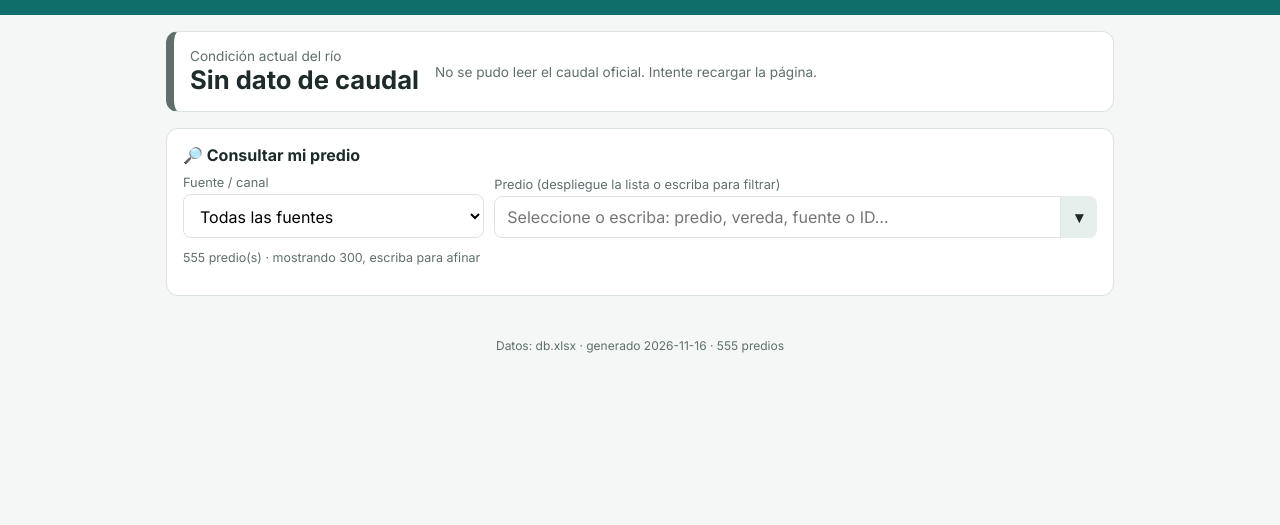
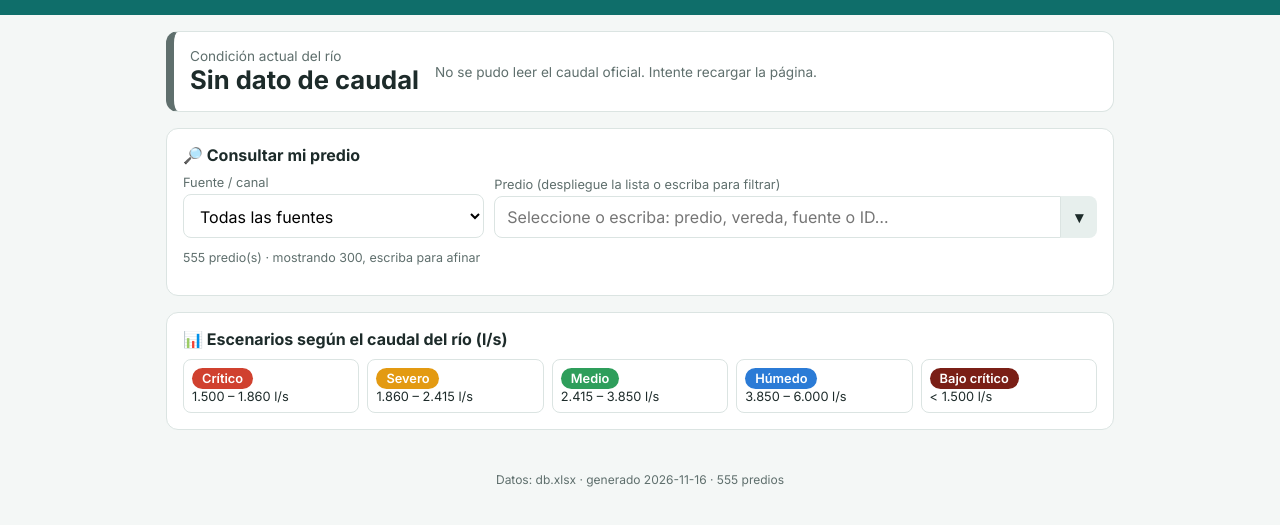
Before and after one commit to Santiagovanegas9430/turnos-riego-guabas, a plain HTML site: page index.html in a window 1280 px wide. Shown: the part 139-664 px from the top of the page. Drawn offline with Linux system fonts and the light colour scheme; no server answers.

Commit message:
Add files via upload

```diff
--- a/index.html
+++ b/index.html
@@ -72,16 +72,19 @@ footer{text-align:center;font-size:.75rem;color:var(--mut);padding:10px 0 30px}
     <div id="res" style="margin-top:14px"></div>
   </section>
 
-  <section class="card" id="panelQ" hidden>
-    <h2>💧 Registrar caudal del río (administrador / stakeholder)</h2>
+  <section class="card" id="panelQ">
+    <h2>📊 Escenarios según el caudal del río (l/s)</h2>
+    <div class="umb" id="umb" style="margin-top:0"></div>
+    <div id="entradaQ" hidden style="margin-top:16px;border-top:1px solid var(--line);padding-top:14px">
+      <h2>💧 Registrar caudal (administrador)</h2>
       <div class="row">
         <div style="flex:1;min-width:180px"><label for="qin">Caudal medido (l/s)</label><input id="qin" type="number" min="0" step="any" placeholder="Ej.: 2100"></div>
         <div style="flex:1;min-width:180px"><label for="fin">Fecha de la medición</label><input id="fin" type="date"></div>
         <button id="btnQ">Calcular condición</button>
       </div>
       <div class="msg" id="qmsg"></div>
-    <div class="umb" id="umb"></div>
       <p class="note" id="modoNota"></p>
+    </div>
   </section>
 </main>
 <footer id="foot"></footer>
@@ -108,8 +111,8 @@ function clasificar(q){
 const escDe=c=>c==="Emergencia"?"Crítico":c; // escenario de turnado que aplica
 function pintarUmbrales(){
   $("umb").innerHTML=ORD.filter(k=>D.umbrales[k]).map(k=>`<div class="${estado.cond===k?'on':''}">
-   <span class="pill" style="background:${COL[k]}">${k}</span><br>${D.umbrales[k][0].toLocaleString()} – ${D.umbrales[k][1].toLocaleString()} l/s</div>`).join("")
-   +`<div class="${estado.cond==='Emergencia'?'on':''}"><span class="pill" style="background:${COL.Emergencia}">Bajo crítico</span><br>&lt; ${Math.min(...Object.values(D.umbrales).map(v=>v[0])).toLocaleString()} l/s</div>`;
+   <span class="pill" style="background:${COL[k]}">${k}</span><br>${D.umbrales[k][0].toLocaleString("es-CO")} – ${D.umbrales[k][1].toLocaleString("es-CO")} l/s</div>`).join("")
+   +`<div class="${estado.cond==='Emergencia'?'on':''}"><span class="pill" style="background:${COL.Emergencia}">Bajo crítico</span><br>&lt; ${Math.min(...Object.values(D.umbrales).map(v=>v[0])).toLocaleString("es-CO")} l/s</div>`;
 }
 function pintarEstado(){
   const e=$("estado"),c=estado.cond;
@@ -119,7 +122,7 @@ function pintarEstado(){
   const txt={"Húmedo":"Oferta suficiente: riego sin turnado.","Medio":"Se aplica la programación de turnos en condición MEDIA.",
    "Severo":"Se aplica la programación de turnos en condición SEVERA.","Crítico":"Se aplica la programación de turnos en condición CRÍTICA.",
    "Emergencia":"Caudal inferior al mínimo del escenario crítico: se aplica el turnado crítico y se recomienda atender medidas de emergencia de la autoridad ambiental."}[c];
-  $("estDet").innerHTML=`Caudal: <b>${Number(estado.q).toLocaleString()} l/s</b>${estado.fecha?" · medido el "+fmt(parse(estado.fecha)):""}<br>${txt}`;
+  $("estDet").innerHTML=`Caudal: <b>${Number(estado.q).toLocaleString("es-CO")} l/s</b>${estado.fecha?" · medido el "+fmt(parse(estado.fecha)):""}<br>${txt}`;
   pintarUmbrales(); if(actual){tabSel=escDe(c)==="Húmedo"?tabSel:escDe(c); mostrar(actual);}
 }
 
@@ -262,7 +265,7 @@ async function leerSheet(){
   try{ db=window.claude?await claude.use("db"):null; user=window.claude?await claude.use("user"):null; }catch(e){db=null}
   puede=!!(user&&(user.canEdit()||user.isOwner()));
   if(!db) return;
-  $("panelQ").hidden=!puede;
+  $("entradaQ").hidden=!puede;
   $("modoNota").textContent=puede?"Usted puede publicar el caudal: al calcular, la condición se actualiza para todos los usuarios.":"Solo los administradores publican el caudal oficial; usted puede simular uno localmente.";
   const t=setTimeout(()=>{},10000);
   db.doc("estado/actual").onSnapshot(s=>{clearTimeout(t); const v=s&&(s.data?s.data():s); if(v&&v.q!=null){estado={cond:clasificar(v.q),q:v.q,fecha:v.fecha}; pintarEstado();}},()=>clearTimeout(t));
```
Lines whose indentation alone changed are shown as unchanged.
